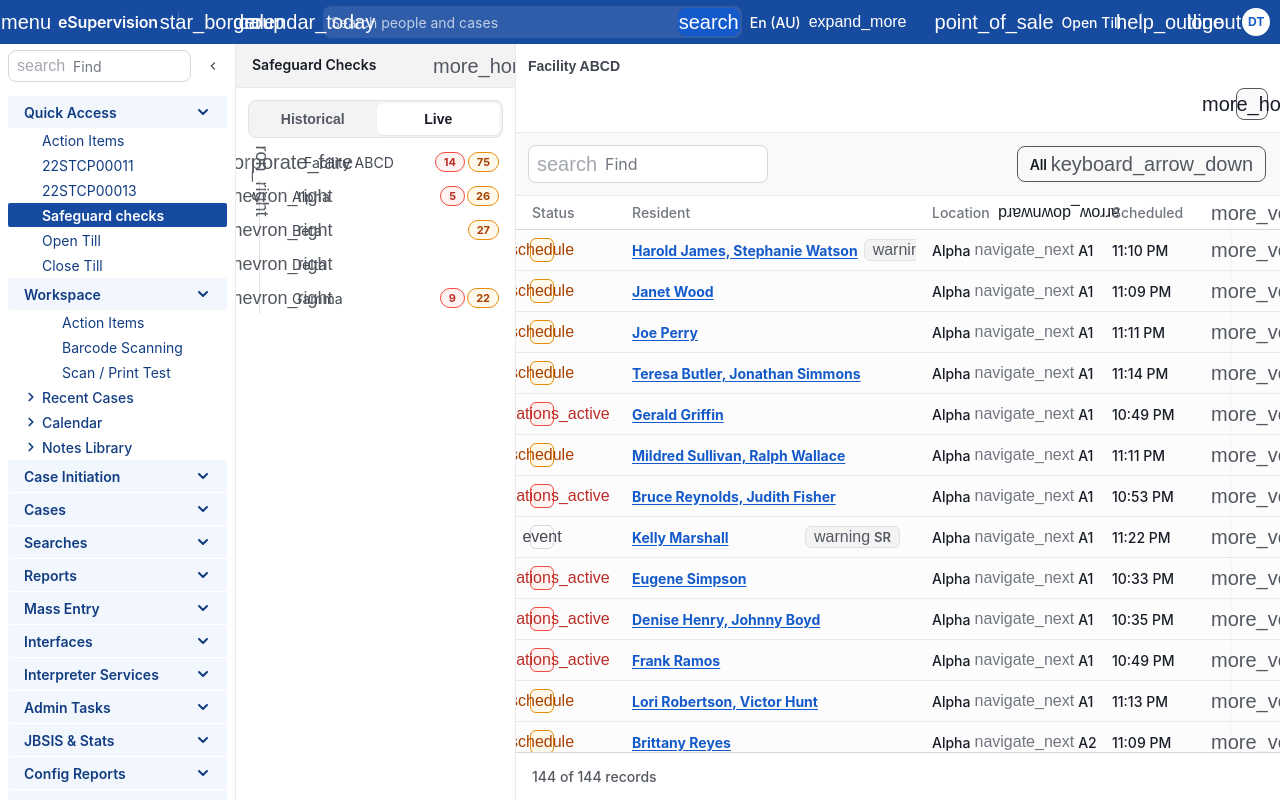
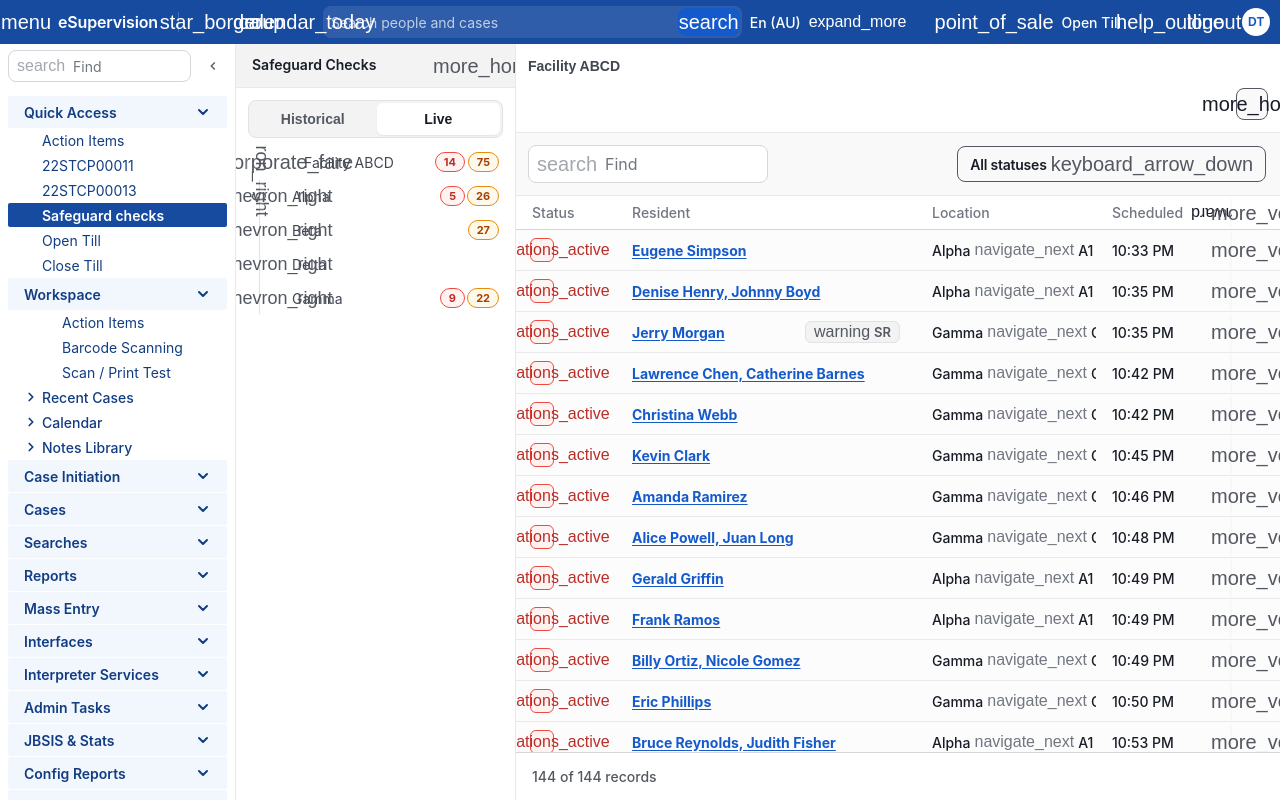
Before and after one commit to dthompson-jti/safeguard-desktop, a React (Vite) app: page / in a window 1280 px wide. Built offline with nearby package versions, Linux system fonts and the light colour scheme; a web font is replaced by a local one.

Commit message:
Default sorting

```diff
--- a/src/config.ts
+++ b/src/config.ts
@@ -1,3 +1,3 @@
 // src/config.ts
-export const APP_VERSION = 'v4.50';
+export const APP_VERSION = 'v4.51';
 export const STORAGE_PREFIX = 'sc_desktop_v1_';
--- a/src/desktop-enhanced/components/EnhancedLiveMonitorView.tsx
+++ b/src/desktop-enhanced/components/EnhancedLiveMonitorView.tsx
@@ -215,9 +215,9 @@
                 size: 140,
                 minSize: 120,
                 accessorKey: 'status',
-                // Custom sort: overdue (2) > due (1) > upcoming (0)
+                // Custom sort: overdue (0) > due (1) > upcoming (2)
                 sortingFn: (rowA, rowB) => {
-                    const priority: Record<string, number> = { overdue: 2, due: 1, upcoming: 0 };
+                    const priority: Record<string, number> = { overdue: 0, due: 1, upcoming: 2 };
                     const a = priority[rowA.original.status] ?? 0;
                     const b = priority[rowB.original.status] ?? 0;
                     return a - b;
@@ -275,7 +275,7 @@
             rowSelection={rowSelection}
             onRowSelectionChange={handleSelectionChange}
             onRowClick={handleRowClick}
-            initialSorting={[{ id: 'location', desc: false }]}
+            initialSorting={[{ id: 'status', desc: false }, { id: 'scheduled', desc: false }]}
         />
     );
 };
--- a/src/desktop/components/DesktopToolbar.tsx
+++ b/src/desktop/components/DesktopToolbar.tsx
@@ -31,7 +31,7 @@
 };
 
 const LIVE_STATUS_OPTIONS = [
-    { value: 'all', label: 'All' },
+    { value: 'all', label: 'All statuses' },
     { value: 'due', label: 'Due' },
     { value: 'overdue', label: 'Missed' },
     { value: 'upcoming', label: 'Upcoming' },
```
Also changed, not shown: 1 other file (tests, documents, lock files or other folders).
